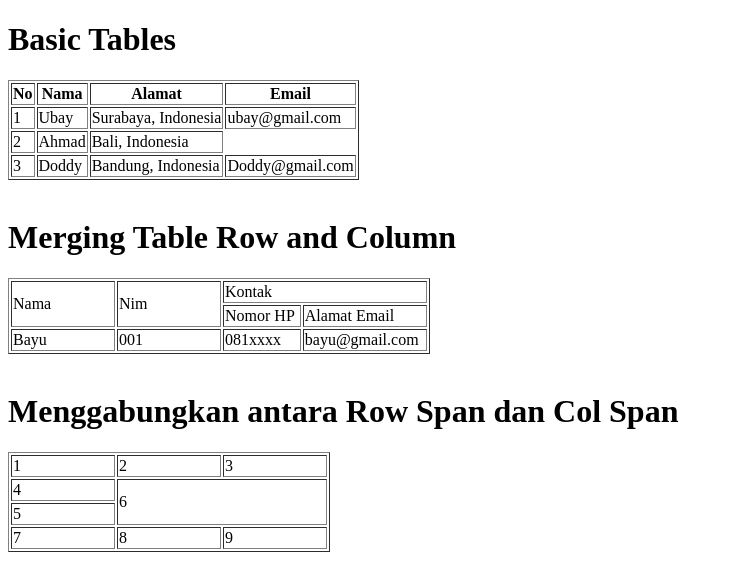
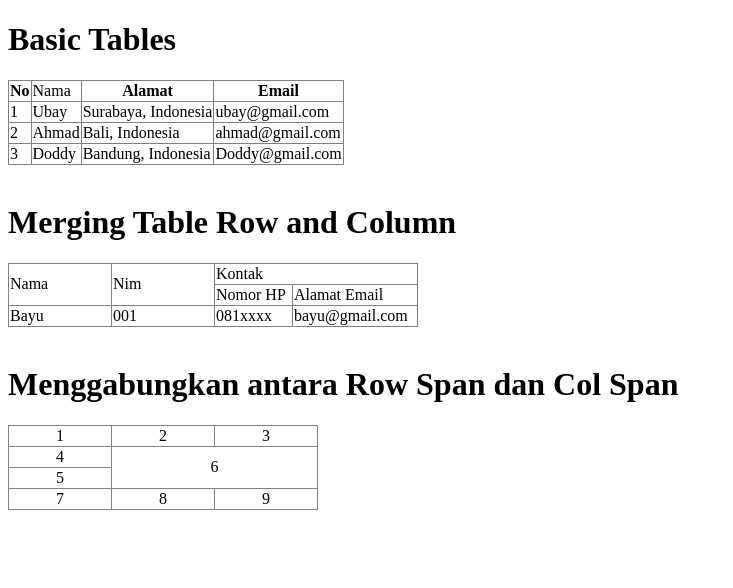
Before and after one commit to BayuFirmansyaah/latihan-dasar-git, a plain HTML site: page index.html in a window 1280 px wide. Shown: the whole page, without its empty margins (0-733 px from the left). Drawn offline with Linux system fonts and the light colour scheme.

Commit message:
add table excercise

```diff
--- a/index.html
+++ b/index.html
@@ -4,19 +4,28 @@
     <meta charset="UTF-8">
     <meta name="viewport" content="width=device-width, initial-scale=1.0">
     <title>Latihan Table</title>
+    <style>
+        table,
+        tr,
+        td,
+        th{
+            border-collapse: collapse;
+        }
+    </style>
 </head>
 <body>
 
+    <!-- basic tables -->
     <h1>Basic Tables</h1>
     <table border="1">
         <tr>
             <th>No</th>
-            <th>Nama</th>
+            <td>Nama</td>
             <th>Alamat</th>
             <th>Email</th>
         </tr>
         <tr>
-            <td>1</td>
+            <td> 1</td>
             <td>Ubay</td>
             <td>Surabaya, Indonesia</td>
             <td>ubay@gmail.com</td>
@@ -25,6 +34,7 @@
             <td>2</td>
             <td>Ahmad</td>
             <td>Bali, Indonesia</td>
+            <td>ahmad@gmail.com</td>
         </tr>
         <tr>
             <td>3</td>
@@ -33,7 +43,9 @@
             <td>Doddy@gmail.com</td>
         </tr>
     </table>
+    <!-- end basic tables -->
 
+    <!-- tables row and column -->
     <br>
     <h1>Merging Table Row and Column</h1>
     <table border="1">
@@ -53,28 +65,33 @@
             <td>bayu@gmail.com</td>
         </tr>
     </table>
+    <!-- end tables row and column -->
 
+    <!-- merge rowspan and colspan -->
     <br>
     <h1>Menggabungkan antara Row Span dan Col Span</h1>
     <table border="1">
         <tr>
-            <td width="100px">1</td>
-            <td width="100px">2</td>
-            <td width="100px">3</td>
+            <td width="100px" align="center">1</td>
+            <td width="100px" align="center">2</td>
+            <td width="100px" align="center">3</td>
         </tr>
         <tr>
-            <td>4</td>
-            <td colspan="2" rowspan="2">6</td>
+            <td align="center">4</td>
+            <td colspan="2" rowspan="2" align="center">
+                6
+            </td>
         </tr>
         <tr>
-            <td>5</td>
+            <td align="center">5</td>
         </tr>
         <tr>
-            <td>7</td>
-            <td>8</td>
-            <td>9</td>
+            <td align="center">7</td>
+            <td align="center">8</td>
+            <td align="center">9</td>
         </tr>
     </table>
+    <!-- end merge colspan and rowspan -->
 
 </body>
 </html>
```
